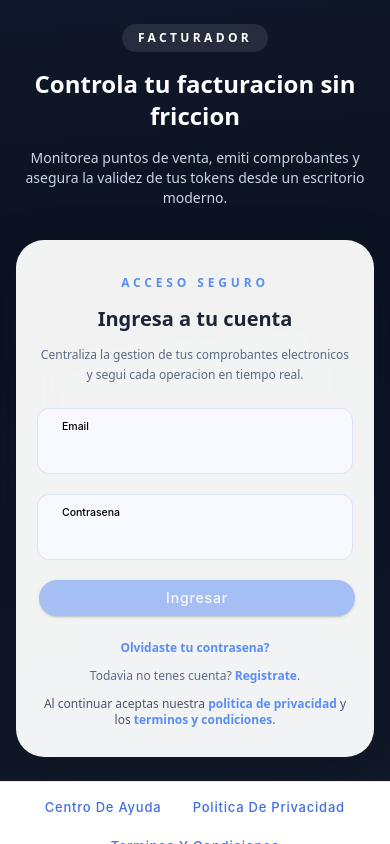
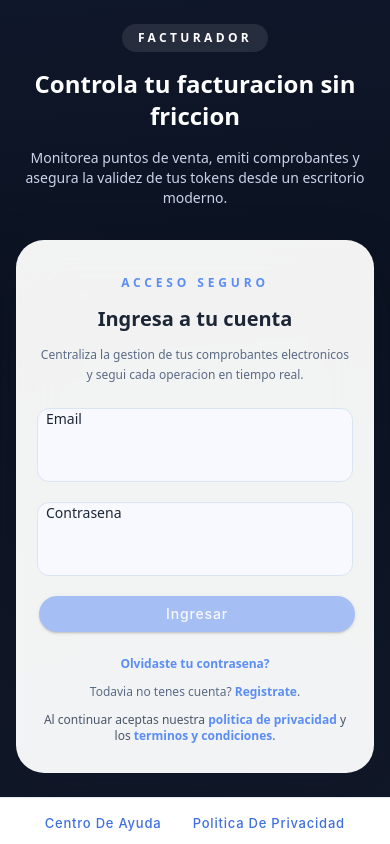
Before and after one commit to gabii998/frontFacturador, a React (Vite) app: page /login in a window 390 px wide. Built offline with nearby package versions, Linux system fonts and the light colour scheme.

Commit message:
Arreglos visuales

```diff
--- a/src/App.tsx
+++ b/src/App.tsx
@@ -62,7 +62,7 @@ function Navbar() {
               autoHide={false}
               aria-label="Abrir menu"
             />
-            <span className="text-lg font-bold">Facturador</span>
+            <span className="text-lg font-bold pl-3">Facturador</span>
             <nav className="hidden gap-1 md:flex">
               {LINKS.map(({ to, label, end }) => (
                 <NavLink
@@ -77,7 +77,7 @@ function Navbar() {
             </nav>
           </div>
 
-          <div className="hidden items-center gap-3 text-sm md:flex">
+          <div className="hidden items-center gap-3 text-sm md:flex pr-3">
             {user && (
               <div className="text-right text-gray-600">
                 <div className="font-medium text-gray-800">{user.name ?? user.email}</div>
--- a/src/components/EmitirForm.tsx
+++ b/src/components/EmitirForm.tsx
@@ -378,7 +378,7 @@ const Footer = ({ loading, currentStep, volverAtras }: FooterProps) => {
 
 const HeaderFormulario = () => (
   <header className="space-y-1">
-    <span className="text-xs font-semibold uppercase tracking-[0.25em] text-slate-400">Nueva factura</span>
+    <span className="text-[1.5rem] text-slate-900  ">Nueva factura</span>
   </header>
 )
 
--- a/src/components/FormItemField.tsx
+++ b/src/components/FormItemField.tsx
@@ -28,9 +28,9 @@ export default function FormItemField({
   variant = 'default'
 }: FormItemFieldProps) {
   return (
-    <IonItem lines="none" className={joinClassNames(ITEM_VARIANT_CLASS[variant], className)}>
-      <IonLabel position="stacked" className={labelClassName}>{label}</IonLabel>
+    <div className={joinClassNames(ITEM_VARIANT_CLASS[variant], className)}>
+      <label className={labelClassName}>{label}</label>
       {children}
-    </IonItem>
+    </div>
   )
 }
--- a/src/components/Steper.tsx
+++ b/src/components/Steper.tsx
@@ -7,11 +7,10 @@ const Steper = ({ steps }: { steps: Step[] }) => {
       {steps.map((step, index) => (
         <li
           key={index}
-          className={`flex items-center space-x-2.5 rtl:space-x-reverse ${step.isActive ? 'text-blue-700' : 'text-slate-500'}`}
+          className={`flex items-center space-x-2.5 rtl:space-x-reverse ${step.isActive ? 'text-main' : 'text-inactive'}`}
         >
           <IonBadge
-            color={step.isActive ? 'primary' : 'medium'}
-            className="flex h-8 w-8 items-center justify-center rounded-full"
+            className={`flex px-4 py-3 items-center justify-center rounded-full ${step.isActive ? 'badge-main' : 'badge-inactive'}`}
           >
             {index + 1}
           </IonBadge>
--- a/src/pages/EmitirPage.tsx
+++ b/src/pages/EmitirPage.tsx
@@ -16,11 +16,6 @@ const identificationThreshold = formatter.format(CONSUMIDOR_FINAL_IDENTIFICATION
 const EmitirPage = () => {
   return (
     <div className="space-y-6">
-      <SectionHeader
-        title='Emisión'
-        subtitle='Centralizá la operatoria con AFIP WSFE y generá comprobantes con validaciones automáticas y seguimiento en tiempo real.'
-        icon={<IconCashRegister />}
-      />
 
       <section>
         <EmitirForm />
--- a/src/styles/index.css
+++ b/src/styles/index.css
@@ -50,10 +50,57 @@
   .body-copy-muted { @apply text-sm; color: color-mix(in srgb, var(--app-muted) 85%, #000 15%); }
   .caption-copy { @apply text-xs; color: color-mix(in srgb, var(--app-muted) 80%, #000 20%); }
   .panel-inset { @apply rounded-2xl border p-4 shadow-inner; background: var(--app-surface); border-color: var(--app-border); }
-  .form-item { @apply rounded-xl border px-2; background: var(--app-surface); border-color: var(--app-border); }
+  .form-item {
+    @apply rounded-full px-6 border;
+     border-color: var(--app-border);
+     transition: .5s;
+  }
+  .form-item:has(.has-focus) {
+    border: 1px solid var(--ion-color-primary);
+    transition: .5s;
+    background: var(--app-accent-soft);
+  }
+   .form-item:has(.has-focus) > label {
+    color: var(--ion-color-primary);
+    transition: .5s;
+  }
+  .form-item > ion-select {
+    height: 20px;
+    min-height: 22px;
+    font-size: 13px;
+     --highlight-height: 0px;   /* línea al hacer focus */
+  --border-width: 0px;       /* línea normal */
+  --inner-border-width: 0px;
+  }
+
+  .form-item > ion-input {
+    height: 20px;
+    min-height: 22px;
+    font-size: 13px;
+    --highlight-height: 0px;   /* línea al hacer focus */
+  --border-width: 0px;       /* línea normal */
+  --inner-border-width: 0px;
+  }
+  .form-item > label {
+    font-weight: 600;
+    font-size: 11px;
+    letter-spacing: 0.7px;
+  }
   .form-item-sm { @apply rounded-xl border px-2 text-sm; background: var(--app-surface); border-color: var(--app-border); }
   .auth-input-item { @apply flex flex-col gap-2 text-sm rounded-xl border px-2; background: var(--app-surface-tint); border-color: var(--app-border); }
 
+  .text-inactive {
+    color: var(--app-muted)
+  }
+  .badge-inactive {
+    background: var(--app-muted);
+  }
+  .badge-main {
+    background: var(--ion-color-primary);
+  }
+  .text-main {
+    color: var(--ion-color-primary);
+  }
   .btn {
     @apply inline-flex items-center gap-2 rounded-xl px-4 py-2 border transition-colors duration-150;
     border-color: var(--app-border);
@@ -525,7 +572,6 @@ ion-item {
 ion-input,
 ion-select,
 ion-textarea {
-  --background: var(--app-surface-tint);
   --color: var(--app-text);
   --placeholder-color: color-mix(in srgb, var(--app-muted) 80%, #ffffff 20%);
 }
@@ -537,12 +583,14 @@ ion-button {
   --color-hover: #ffffff;
   --border-color: var(--app-border);
   --ripple-color: color-mix(in srgb, var(--app-accent-soft) 60%, transparent);
+  --transition:.5s;
 }
 
 ion-button[fill="outline"] {
   --background: transparent;
-  --background-hover: var(--app-accent-soft);
+  --background-hover: var(--ion-color-primary);
   --color: var(--app-accent-strong);
+  --color-hover: var(--ion-color-primary);
   --border-color: color-mix(in srgb, var(--app-accent) 45%, var(--app-border) 55%);
 }
 
```
